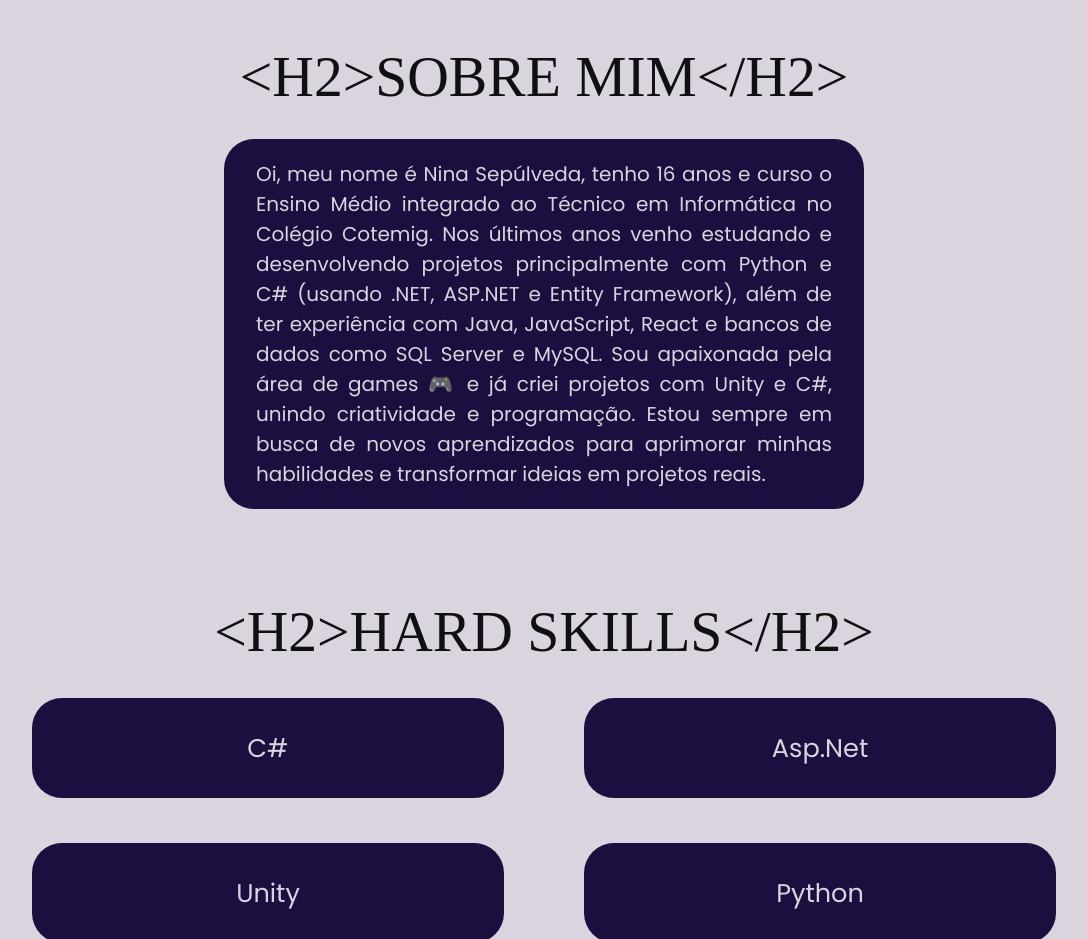
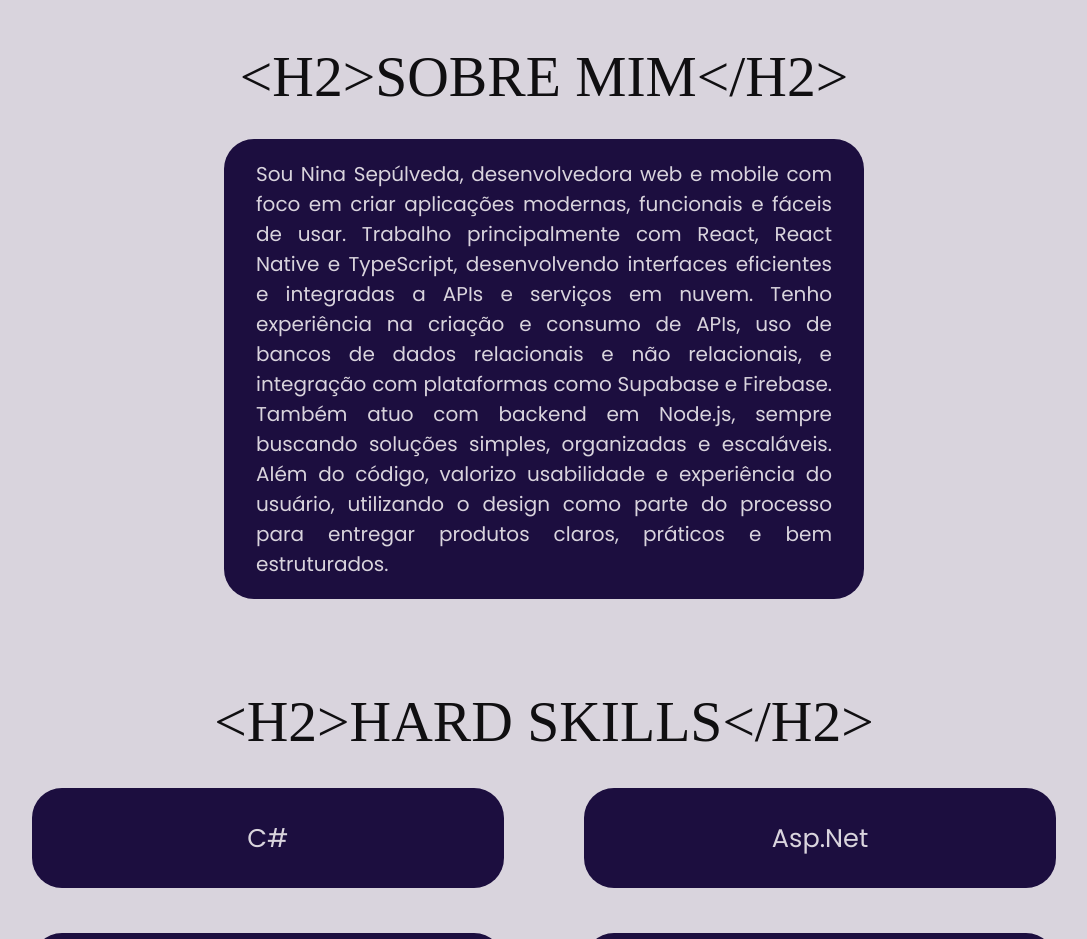
Before and after one commit to Ninassc/Portfolio, a plain HTML site: page index.html in a window 1280 px wide. Shown: the part 820-1759 px from the top of the page, without its empty margins (96-1183 px from the left). Drawn offline with Linux system fonts and the light colour scheme; a web font is replaced by a local one.

Commit message:
Sobre Mim

```diff
--- a/index.html
+++ b/index.html
@@ -101,8 +101,8 @@
                             </defs>
                         </svg>
                     </a>
-                    <a id="linkedin" href="https://www.linkedin.com/in/nina-sep%C3%BAlveda-883984344/"><svg width="40" height="40" viewBox="0 0 40 40" fill="CurrentColor"
-                            xmlns="http://www.w3.org/2000/svg">
+                    <a id="linkedin" href="https://www.linkedin.com/in/nina-sep%C3%BAlveda-883984344/"><svg width="40"
+                            height="40" viewBox="0 0 40 40" fill="CurrentColor" xmlns="http://www.w3.org/2000/svg">
                             <g clip-path="url(#clip0_3_180)">
                                 <path
                                     d="M37.0391 0H2.95312C1.32031 0 0 1.28906 0 2.88281V37.1094C0 38.7031 1.32031 40 2.95312 40H37.0391C38.6719 40 40 38.7031 40 37.1172V2.88281C40 1.28906 38.6719 0 37.0391 0ZM11.8672 34.0859H5.92969V14.9922H11.8672V34.0859ZM8.89844 12.3906C6.99219 12.3906 5.45313 10.8516 5.45313 8.95312C5.45313 7.05469 6.99219 5.51562 8.89844 5.51562C10.7969 5.51562 12.3359 7.05469 12.3359 8.95312C12.3359 10.8437 10.7969 12.3906 8.89844 12.3906ZM34.0859 34.0859H28.1562V24.8047C28.1562 22.5937 28.1172 19.7422 25.0703 19.7422C21.9844 19.7422 21.5156 22.1562 21.5156 24.6484V34.0859H15.5938V14.9922H21.2812V17.6016H21.3594C22.1484 16.1016 24.0859 14.5156 26.9688 14.5156C32.9766 14.5156 34.0859 18.4688 34.0859 23.6094V34.0859V34.0859Z"
@@ -130,12 +130,16 @@
         <h2>&lt;H2&gt;SOBRE MIM&lt;/H2&gt;</h2>
         <div class="apresentacao">
             <p>
-                Oi, meu nome é Nina Sepúlveda, tenho 16 anos e curso o Ensino Médio integrado ao Técnico em Informática
-                no Colégio Cotemig. Nos últimos anos venho estudando e desenvolvendo projetos principalmente com Python
-                e C# (usando .NET, ASP.NET e Entity Framework), além de ter experiência com Java, JavaScript, React e
-                bancos de dados como SQL Server e MySQL. Sou apaixonada pela área de games 🎮 e já criei projetos com
-                Unity e C#, unindo criatividade e programação. Estou sempre em busca de novos aprendizados para
-                aprimorar minhas habilidades e transformar ideias em projetos reais.
+                Sou Nina Sepúlveda, desenvolvedora web e mobile com foco em criar aplicações modernas, funcionais e
+                fáceis de usar. Trabalho principalmente com React, React Native e TypeScript, desenvolvendo interfaces
+                eficientes e integradas a APIs e serviços em nuvem.
+
+                Tenho experiência na criação e consumo de APIs, uso de bancos de dados relacionais e não relacionais, e
+                integração com plataformas como Supabase e Firebase. Também atuo com backend em Node.js, sempre buscando
+                soluções simples, organizadas e escaláveis.
+
+                Além do código, valorizo usabilidade e experiência do usuário, utilizando o design como parte do
+                processo para entregar produtos claros, práticos e bem estruturados.
             </p>
         </div>
         <a href="#inicio" class="voltar">
@@ -307,7 +311,7 @@
         <h2>&lt;H2&gt;CONTATO&lt;/H2&gt;</h2>
         <div class="content-pagina5">
             <form action="https://api.web3forms.com/submit" method="POST">
-                 <input type="hidden" name="access_key" value="07e89f3b-41b7-4217-a594-a88b8589a37c">
+                <input type="hidden" name="access_key" value="07e89f3b-41b7-4217-a594-a88b8589a37c">
                 <div class="campo">
                     <h4>/Nome&gt;</h4>
                     <input id="nome" type="text" name="name">
@@ -425,7 +429,7 @@
                     d="M40.3141 33.21C40.2627 31.8445 38.9437 30.4655 37.5034 30.1742C35.2369 29.7158 33.5907 29.1232 31.5405 28.1617C30.4144 27.6335 29.3024 27.8541 28.6069 28.4899C27.6694 29.3468 26.451 29.8678 25.3997 30.2598C23.9426 30.8032 24.186 34.0728 25.8465 35.2236C29.2591 37.5887 35.4743 40.2304 39.5548 39.1897C40.1958 39.0263 40.5107 38.4374 40.4842 37.7333L40.3141 33.21Z"
                     fill="#D9D4DD" />
             </svg>
-             <a href="tel:+5531971483681">+55 31 97148-3681</a>
+            <a href="tel:+5531971483681">+55 31 97148-3681</a>
         </div>
     </footer>
 
```
